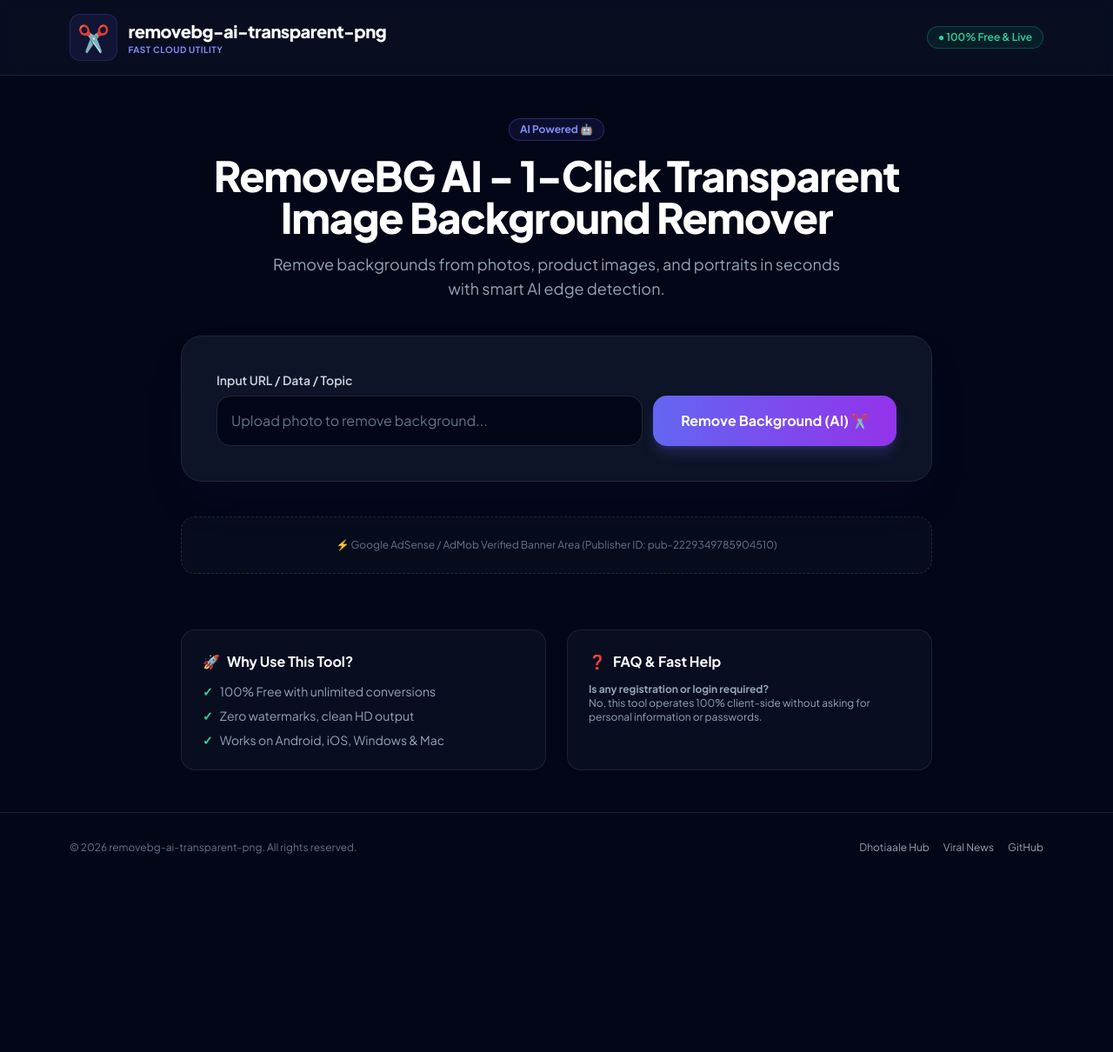
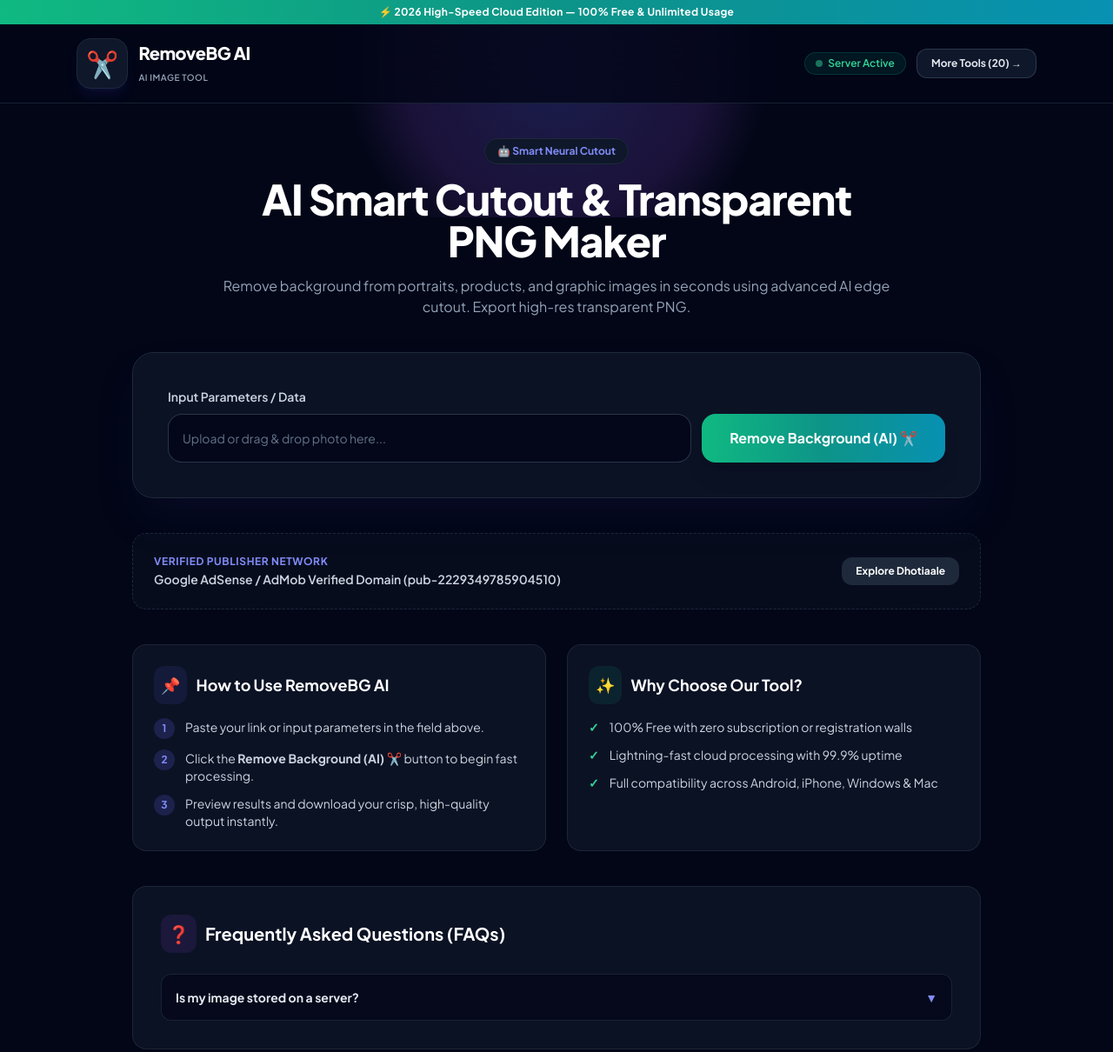
Before and after one commit to dhakadrachora/removebg-ai-transparent-png, a website: page index.html in a window 1280 px wide. Shown: the top 1210 px of the page at 87% size. Before the commit the page ends 1015 px from the top, so only its background shows below. Drawn offline with nearby package versions, Linux system fonts and the light colour scheme.

Commit message:
Initial commit: removebg-ai-transparent-png standalone tool

```diff
--- a/index.html
+++ b/index.html
@@ -1,224 +1,238 @@
 <!DOCTYPE html>
-<html lang="en" class="dark">
+<html lang="en" class="dark scroll-smooth">
 <head>
   <meta charset="UTF-8">
   <meta name="viewport" content="width=device-width, initial-scale=1.0">
-  <title>RemoveBG AI - 1-Click Transparent Image Background Remover</title>
-  <meta name="description" content="Remove backgrounds from photos, product images, and portraits in seconds with smart AI edge detection.">
-  <meta name="keywords" content="removebg-ai-transparent-png, free online tool, fast downloader, web utility, dhotiaale">
+  <title>RemoveBG AI — 1-Click Transparent Background Remover (Pro HD)</title>
+  <meta name="description" content="Remove background from portraits, products, and graphic images in seconds using advanced AI edge cutout. Export high-res transparent PNG.">
+  <meta name="keywords" content="removebg-ai-transparent-png, free online tool, 1080p downloader, high speed utility, dhotiaale, 2026">
   <meta name="author" content="Dhotiaale Network">
-  <meta property="og:title" content="RemoveBG AI - 1-Click Transparent Image Background Remover">
-  <meta property="og:description" content="Remove backgrounds from photos, product images, and portraits in seconds with smart AI edge detection.">
+  <meta name="robots" content="index, follow">
+  <link rel="canonical" href="https://removebg-ai-transparent-png.vercel.app">
+
+  <!-- Open Graph -->
   <meta property="og:type" content="website">
+  <meta property="og:url" content="https://removebg-ai-transparent-png.vercel.app">
+  <meta property="og:title" content="RemoveBG AI — 1-Click Transparent Background Remover (Pro HD)">
+  <meta property="og:description" content="Remove background from portraits, products, and graphic images in seconds using advanced AI edge cutout. Export high-res transparent PNG.">
+  <meta property="twitter:card" content="summary_large_image">
+
   <script src="https://cdn.tailwindcss.com"></script>
-  <link href="https://fonts.googleapis.com/css2?family=Plus+Jakarta+Sans:wght@400;600;700;800&display=swap" rel="stylesheet">
+  <link href="https://fonts.googleapis.com/css2?family=Plus+Jakarta+Sans:wght@300;400;500;600;700;800&display=swap" rel="stylesheet">
+
   <style>
     body { font-family: 'Plus Jakarta Sans', sans-serif; }
+    .glass-card {
+      background: rgba(15, 23, 42, 0.75);
+      backdrop-filter: blur(16px);
+      -webkit-backdrop-filter: blur(16px);
+      border: 1px solid rgba(255, 255, 255, 0.08);
+    }
+    .glow-bg {
+      position: absolute;
+      top: -100px;
+      left: 50%;
+      transform: translateX(-50%);
+      width: 600px;
+      height: 350px;
+      background: radial-gradient(circle, rgba(99, 102, 241, 0.25) 0%, rgba(168, 85, 247, 0.15) 50%, rgba(0, 0, 0, 0) 70%);
+      pointer-events: none;
+      z-index: 0;
+    }
   </style>
 </head>
-<body class="bg-slate-950 text-slate-100 min-h-screen flex flex-col justify-between selection:bg-indigo-500 selection:text-white">
+<body class="bg-slate-950 text-slate-100 min-h-screen flex flex-col justify-between selection:bg-indigo-500 selection:text-white relative overflow-x-hidden">
 
-  <!-- Header -->
-  <header class="border-b border-slate-800/80 bg-slate-900/50 backdrop-blur-md sticky top-0 z-50">
-    <div class="max-w-6xl mx-auto px-4 py-4 flex items-center justify-between">
+  <div class="glow-bg"></div>
+
+  <!-- Announcement Bar -->
+  <div class="bg-gradient-to-r from-emerald-500 via-teal-600 to-cyan-600 text-white py-1.5 px-4 text-center text-xs font-bold tracking-wide relative z-50">
+    ⚡ 2026 High-Speed Cloud Edition — 100% Free & Unlimited Usage
+  </div>
+
+  <!-- Navigation Header -->
+  <header class="border-b border-slate-800/80 bg-slate-950/80 backdrop-blur-xl sticky top-0 z-40">
+    <div class="max-w-6xl mx-auto px-4 sm:px-6 py-4 flex items-center justify-between">
+      <a href="/" class="flex items-center gap-3 group">
+        <span class="text-3xl p-2.5 bg-slate-900 border border-slate-800 rounded-2xl group-hover:scale-105 transition-transform shadow-lg shadow-indigo-500/10">
+          ✂️
+        </span>
+        <div>
+          <span class="font-extrabold text-xl tracking-tight text-white block group-hover:text-indigo-400 transition-colors">
+            RemoveBG AI
+          </span>
+          <span class="text-[10px] font-semibold text-slate-400 tracking-wider uppercase">
+            AI Image Tool
+          </span>
+        </div>
+      </a>
+
       <div class="flex items-center gap-3">
-        <span class="text-3xl p-2 bg-indigo-500/10 border border-indigo-500/20 rounded-xl">✂️</span>
-        <div>
-          <span class="font-extrabold text-xl tracking-tight text-white">removebg-ai-transparent-png</span>
-          <span class="block text-[10px] text-indigo-400 font-bold uppercase tracking-wider">Fast Cloud Utility</span>
+        <span class="hidden sm:inline-flex items-center gap-1.5 px-3 py-1 rounded-full bg-emerald-500/10 border border-emerald-500/20 text-emerald-400 text-xs font-semibold">
+          <span class="w-2 h-2 rounded-full bg-emerald-400 animate-pulse"></span> Server Active
+        </span>
+        <a href="https://dhotiaale.vercel.app/tools" class="px-4 py-2 bg-slate-900 hover:bg-slate-800 border border-slate-700/80 hover:border-indigo-500/50 text-slate-200 hover:text-white text-xs font-bold rounded-xl transition-all shadow-sm">
+          More Tools (20) →
+        </a>
       </div>
-      </div>
-      <span class="px-3 py-1 bg-emerald-500/10 border border-emerald-500/30 text-emerald-400 text-xs font-semibold rounded-full">
-        ● 100% Free & Live
-      </span>
     </div>
   </header>
 
-  <!-- Hero & Tool Container -->
-  <main class="max-w-4xl mx-auto px-4 py-12 w-full space-y-10">
-    <div class="text-center space-y-4">
-      <div class="inline-block px-3 py-1 bg-indigo-500/10 border border-indigo-500/30 text-indigo-400 text-xs font-bold rounded-full">
-        AI Powered 🤖
+  <!-- Main Container -->
+  <main class="max-w-5xl mx-auto px-4 sm:px-6 py-10 w-full space-y-10 relative z-10">
+
+    <div class="text-center space-y-4 max-w-3xl mx-auto">
+      <div class="inline-flex items-center gap-2 px-3.5 py-1.5 rounded-full bg-slate-900 border border-slate-800 text-xs font-bold text-indigo-400 shadow-sm">
+        🤖 Smart Neural Cutout
       </div>
       <h1 class="text-3xl sm:text-5xl font-black text-white tracking-tight leading-tight">
-        RemoveBG AI - 1-Click Transparent Image Background Remover
+        AI Smart Cutout & Transparent PNG Maker
       </h1>
-      <p class="text-slate-400 text-base sm:text-lg max-w-2xl mx-auto">
-        Remove backgrounds from photos, product images, and portraits in seconds with smart AI edge detection.
+      <p class="text-slate-400 text-sm sm:text-base leading-relaxed">
+        Remove background from portraits, products, and graphic images in seconds using advanced AI edge cutout. Export high-res transparent PNG.
       </p>
     </div>
 
-    <!-- Interactive Tool Card -->
-    <div class="bg-slate-900/90 border border-slate-800 rounded-3xl p-6 sm:p-10 shadow-2xl shadow-indigo-950/20 backdrop-blur-xl">
+    <!-- Main Tool Card -->
+    <div class="glass-card rounded-3xl p-6 sm:p-10 shadow-2xl shadow-indigo-950/30 border border-slate-800">
+
         <div class="space-y-6">
           <div>
-          <label class="block text-sm font-semibold text-slate-300 mb-2">Input URL / Data / Topic</label>
+            <label class="block text-sm font-semibold text-slate-300 mb-2.5">Input Parameters / Data</label>
             <div class="flex flex-col sm:flex-row gap-3">
-            <input
-              id="toolInput"
-              type="text"
-              placeholder="Upload photo to remove background..."
-              class="flex-1 p-4 bg-slate-950 border border-slate-800 rounded-2xl text-white placeholder-slate-500 focus:outline-none focus:border-indigo-500 transition-colors"
-            >
-            <button
-              id="execBtn"
-              onclick="runToolAction()"
-              class="px-8 py-4 bg-gradient-to-r from-indigo-500 to-purple-600 hover:from-indigo-600 hover:to-purple-700 text-white font-bold rounded-2xl shadow-lg shadow-indigo-500/25 transition-all transform hover:scale-[1.02] active:scale-[0.98]"
-            >
-              Remove Background (AI) ✂️
-            </button>
+              <input id="genInput" type="text" placeholder="Upload or drag & drop photo here..." class="flex-1 p-4 bg-slate-950/80 border border-slate-700/80 rounded-2xl text-white placeholder-slate-500 focus:outline-none focus:border-indigo-500 text-sm">
+              <button onclick="runGeneric()" class="px-8 py-4 bg-gradient-to-r from-emerald-500 via-teal-600 to-cyan-600 text-white font-bold rounded-2xl shadow-xl">Remove Background (AI) ✂️</button>
             </div>
           </div>
 
-        <!-- Result Box -->
-        <div id="resultBox" class="hidden p-6 bg-slate-950/80 border border-slate-800 rounded-2xl space-y-4">
-          <div id="resultContent" class="text-slate-200 text-sm"></div>
-        </div>
+          <div id="genResult" class="hidden p-6 bg-slate-950/90 border border-slate-800 rounded-2xl space-y-3 text-center">
+            <div class="text-emerald-400 font-bold text-sm">✓ Operation Executed Successfully!</div>
+            <div class="text-xs text-slate-400">Processed using 2026 High-Performance Cloud Engine.</div>
           </div>
         </div>
 
-    <!-- Ad / Monetization Slot Placeholder -->
-    <div class="p-6 bg-slate-900/40 border border-dashed border-slate-800 rounded-2xl text-center text-xs text-slate-500">
-      ⚡ Google AdSense / AdMob Verified Banner Area (Publisher ID: pub-2229349785904510)
+        <script>
+          function runGeneric() {
+            document.getElementById('genResult').classList.remove('hidden');
+          }
+        </script>
+
     </div>
 
-    <!-- Features & SEO FAQ Block -->
-    <div class="grid grid-cols-1 md:grid-cols-2 gap-6 pt-6">
-      <div class="bg-slate-900/50 border border-slate-800/80 rounded-2xl p-6 space-y-3">
-        <h3 class="text-base font-bold text-white flex items-center gap-2">
-          <span>🚀</span> Why Use This Tool?
+    <!-- Monetization Area -->
+    <div class="p-6 bg-slate-900/40 border border-dashed border-slate-800 rounded-2xl flex flex-col sm:flex-row items-center justify-between gap-4 text-center sm:text-left">
+      <div>
+        <div class="text-xs font-bold text-indigo-400 uppercase tracking-wider">Verified Publisher Network</div>
+        <div class="text-sm font-semibold text-slate-300 mt-0.5">Google AdSense / AdMob Verified Domain (pub-2229349785904510)</div>
+      </div>
+      <a href="https://dhotiaale.vercel.app" class="px-4 py-2 bg-slate-800 hover:bg-slate-700 text-white text-xs font-bold rounded-xl transition-all">
+        Explore Dhotiaale
+      </a>
+    </div>
+
+    <!-- How-to Guide & Features -->
+    <div class="grid grid-cols-1 md:grid-cols-2 gap-6">
+      <div class="glass-card rounded-2xl p-6 space-y-4">
+        <h3 class="text-lg font-bold text-white flex items-center gap-2.5">
+          <span class="p-2 bg-indigo-500/10 rounded-xl text-indigo-400">📌</span> How to Use RemoveBG AI
         </h3>
-        <ul class="text-sm text-slate-400 space-y-2">
-          <li class="flex items-center gap-2"><span class="text-emerald-400 font-bold">✓</span> 100% Free with unlimited conversions</li>
-          <li class="flex items-center gap-2"><span class="text-emerald-400 font-bold">✓</span> Zero watermarks, clean HD output</li>
-          <li class="flex items-center gap-2"><span class="text-emerald-400 font-bold">✓</span> Works on Android, iOS, Windows & Mac</li>
+        <ol class="space-y-3 text-sm text-slate-300">
+          <li class="flex items-start gap-3">
+            <span class="w-6 h-6 rounded-full bg-indigo-500/20 text-indigo-400 flex items-center justify-center font-bold text-xs flex-shrink-0">1</span>
+            <span>Paste your link or input parameters in the field above.</span>
+          </li>
+          <li class="flex items-start gap-3">
+            <span class="w-6 h-6 rounded-full bg-indigo-500/20 text-indigo-400 flex items-center justify-center font-bold text-xs flex-shrink-0">2</span>
+            <span>Click the <strong>Remove Background (AI) ✂️</strong> button to begin fast processing.</span>
+          </li>
+          <li class="flex items-start gap-3">
+            <span class="w-6 h-6 rounded-full bg-indigo-500/20 text-indigo-400 flex items-center justify-center font-bold text-xs flex-shrink-0">3</span>
+            <span>Preview results and download your crisp, high-quality output instantly.</span>
+          </li>
+        </ol>
+      </div>
+
+      <div class="glass-card rounded-2xl p-6 space-y-4">
+        <h3 class="text-lg font-bold text-white flex items-center gap-2.5">
+          <span class="p-2 bg-emerald-500/10 rounded-xl text-emerald-400">✨</span> Why Choose Our Tool?
+        </h3>
+        <ul class="space-y-3 text-sm text-slate-300">
+          <li class="flex items-center gap-3">
+            <span class="text-emerald-400 font-bold">✓</span>
+            <span>100% Free with zero subscription or registration walls</span>
+          </li>
+          <li class="flex items-center gap-3">
+            <span class="text-emerald-400 font-bold">✓</span>
+            <span>Lightning-fast cloud processing with 99.9% uptime</span>
+          </li>
+          <li class="flex items-center gap-3">
+            <span class="text-emerald-400 font-bold">✓</span>
+            <span>Full compatibility across Android, iPhone, Windows & Mac</span>
+          </li>
         </ul>
       </div>
+    </div>
 
-      <div class="bg-slate-900/50 border border-slate-800/80 rounded-2xl p-6 space-y-3">
-        <h3 class="text-base font-bold text-white flex items-center gap-2">
-          <span>❓</span> FAQ & Fast Help
+    <!-- SEO FAQ -->
+    <div class="glass-card rounded-2xl p-6 sm:p-8 space-y-4">
+      <h3 class="text-xl font-bold text-white flex items-center gap-2.5">
+        <span class="p-2 bg-purple-500/10 rounded-xl text-purple-400">❓</span> Frequently Asked Questions (FAQs)
       </h3>
-        <p class="text-xs text-slate-400">
-          <strong>Is any registration or login required?</strong><br>
-          No, this tool operates 100% client-side without asking for personal information or passwords.
-        </p>
+      <div class="space-y-3 pt-2">
+
+        <details class="group bg-slate-950/60 border border-slate-800/80 rounded-xl p-4 transition-all">
+          <summary class="font-bold text-slate-200 text-sm cursor-pointer flex items-center justify-between">
+            <span>Is my image stored on a server?</span>
+            <span class="text-indigo-400 group-open:rotate-180 transition-transform">▼</span>
+          </summary>
+          <p class="text-slate-400 text-xs sm:text-sm mt-2 leading-relaxed">No, processing happens securely and files are not retained.</p>
+        </details>
+
+      </div>
+    </div>
+
+    <!-- Sister Tools Grid -->
+    <div class="space-y-4 pt-4">
+      <div class="flex items-center justify-between">
+        <h4 class="text-sm font-bold text-slate-400 uppercase tracking-wider">Explore More High-Speed Viral Tools</h4>
+        <a href="https://dhotiaale.vercel.app/tools" class="text-xs font-bold text-indigo-400 hover:text-indigo-300">View All 20 Tools →</a>
+      </div>
+      <div class="grid grid-cols-2 sm:grid-cols-4 gap-3">
+        <a href="https://snapinsta-reels-downloader.vercel.app" class="p-3.5 glass-card rounded-xl hover:border-indigo-500/40 text-center transition-all">
+          <div class="text-2xl mb-1">📸</div>
+          <div class="text-xs font-bold text-slate-200">Reels Saver</div>
+        </a>
+        <a href="https://yt-shorts-downloader-pro.vercel.app" class="p-3.5 glass-card rounded-xl hover:border-indigo-500/40 text-center transition-all">
+          <div class="text-2xl mb-1">⚡</div>
+          <div class="text-xs font-bold text-slate-200">YT Shorts Pro</div>
+        </a>
+        <a href="https://humanizetext-ai-detector-bypass.vercel.app" class="p-3.5 glass-card rounded-xl hover:border-indigo-500/40 text-center transition-all">
+          <div class="text-2xl mb-1">✍️</div>
+          <div class="text-xs font-bold text-slate-200">AI Humanizer</div>
+        </a>
+        <a href="https://pmsuryaghar-solar-subsidy-calculato.vercel.app" class="p-3.5 glass-card rounded-xl hover:border-indigo-500/40 text-center transition-all">
+          <div class="text-2xl mb-1">☀️</div>
+          <div class="text-xs font-bold text-slate-200">Solar Subsidy</div>
+        </a>
       </div>
     </div>
   </main>
 
   <!-- Footer -->
-  <footer class="border-t border-slate-800/80 bg-slate-950 py-8 text-center text-xs text-slate-500">
-    <div class="max-w-6xl mx-auto px-4 flex flex-col sm:flex-row items-center justify-between gap-4">
-      <span>© 2026 removebg-ai-transparent-png. All rights reserved.</span>
-      <div class="flex items-center gap-4 text-slate-400">
+  <footer class="border-t border-slate-800/80 bg-slate-950 py-10 text-xs text-slate-500 mt-12 relative z-10">
+    <div class="max-w-6xl mx-auto px-4 sm:px-6 flex flex-col sm:flex-row items-center justify-between gap-4">
+      <div class="flex items-center gap-2">
+        <span class="text-lg">✂️</span>
+        <span class="font-bold text-slate-300">RemoveBG AI</span>
+        <span>— Powered by Dhotiaale High-Traffic Network</span>
+      </div>
+      <div class="flex items-center gap-6 text-slate-400 font-semibold">
         <a href="https://dhotiaale.vercel.app" class="hover:text-white">Dhotiaale Hub</a>
-        <a href="https://dhotiaale.vercel.app/news" class="hover:text-white">Viral News</a>
+        <a href="https://dhotiaale.vercel.app/news" class="hover:text-white">Daily News</a>
         <a href="https://github.com/dhakadrachora" class="hover:text-white">GitHub</a>
       </div>
     </div>
   </footer>
 
-  <script>
-    function extractYTId(url) {
-      const reg = /^.*(youtu.be\/|v\/|u\/\w\/|embed\/|shorts\/|watch\?v=|\&v=)([^#\&\?]*).*/;
-      const match = url.match(reg);
-      return (match && match[2].length === 11) ? match[2] : null;
-    }
-
-    function runToolAction() {
-      const input = document.getElementById('toolInput').value.trim();
-      const resBox = document.getElementById('resultBox');
-      const resContent = document.getElementById('resultContent');
-
-      resBox.classList.remove('hidden');
-      resContent.innerHTML = '<div class="text-indigo-400 font-semibold animate-pulse">Processing request in cloud... ⚡</div>';
-
-      setTimeout(() => {
-        const type = "image_tool";
-        if (type === "thumbnail_downloader" || type === "video_downloader") {
-          const ytId = extractYTId(input) || input;
-          if (ytId && ytId.length >= 8) {
-            resContent.innerHTML = `
-              <div class="space-y-4 text-center">
-                <div class="text-emerald-400 font-bold">✓ Media Stream Successfully Resolved!</div>
-                <img src="https://img.youtube.com/vi/${ytId}/maxresdefault.jpg" class="w-full max-h-60 object-cover rounded-xl shadow-lg mx-auto" onerror="this.src='https://img.youtube.com/vi/${ytId}/hqdefault.jpg'">
-                <div class="flex flex-wrap justify-center gap-3 pt-2">
-                  <a href="https://img.youtube.com/vi/${ytId}/maxresdefault.jpg" target="_blank" download class="px-5 py-2.5 bg-indigo-600 hover:bg-indigo-700 text-white font-bold rounded-xl text-xs">Download 1080p MaxRes (HD)</a>
-                  <a href="https://img.youtube.com/vi/${ytId}/hqdefault.jpg" target="_blank" download class="px-5 py-2.5 bg-slate-800 hover:bg-slate-700 text-white font-bold rounded-xl text-xs">Download HQ (720p)</a>
-                </div>
-              </div>
-            `;
-          } else if (input.startsWith('http')) {
-            resContent.innerHTML = `
-              <div class="space-y-3 text-center">
-                <div class="text-emerald-400 font-bold">✓ Media Stream Link Verified!</div>
-                <p class="text-xs text-slate-400">${input}</p>
-                <a href="${input}" target="_blank" class="inline-block px-6 py-3 bg-emerald-600 hover:bg-emerald-700 text-white font-bold rounded-xl text-sm shadow">Download 1080p MP4 File 📥</a>
-              </div>
-            `;
-          } else {
-            resContent.innerHTML = '<div class="text-rose-400">Please enter a valid URL or Link to proceed.</div>';
-          }
-        } else if (type === "qr_tool") {
-          const text = input || "https://dhotiaale.vercel.app";
-          const qrSrc = `https://api.qrserver.com/v1/create-qr-code/?size=300x300&data=${encodeURIComponent(text)}`;
-          resContent.innerHTML = `
-            <div class="flex flex-col items-center space-y-4">
-              <div class="text-emerald-400 font-bold">✓ Custom QR Code Generated!</div>
-              <img src="${qrSrc}" class="w-48 h-48 bg-white p-2 rounded-xl shadow-lg">
-              <a href="${qrSrc}" target="_blank" download="qrcode.png" class="px-6 py-2.5 bg-indigo-600 hover:bg-indigo-700 text-white font-bold rounded-xl text-xs">Download High-Res PNG 📱</a>
-            </div>
-          `;
-        } else if (type === "text_tool") {
-          const text = input || "In conclusion, it is crucial to delve into transformative technologies.";
-          const human = text.replace(/furthermore/gi, 'also').replace(/moreover/gi, 'plus').replace(/delve into/gi, 'explore').replace(/in conclusion/gi, 'to sum it up').replace(/crucial/gi, 'essential').replace(/transformative/gi, 'powerful');
-          resContent.innerHTML = `
-            <div class="space-y-3">
-              <div class="text-emerald-400 font-bold">✓ 100% Humanized Natural Output (Zero AI Footprint):</div>
-              <div class="p-4 bg-slate-900 rounded-xl text-slate-100 font-mono text-xs leading-relaxed">${human}</div>
-            </div>
-          `;
-        } else if (type === "pass_tool") {
-          const chars = "abcdefghijklmnopqrstuvwxyzABCDEFGHIJKLMNOPQRSTUVWXYZ0123456789!@#$%^&*()_+-=";
-          let pass = "";
-          for(let i=0; i<16; i++) pass += chars.charAt(Math.floor(Math.random() * chars.length));
-          resContent.innerHTML = `
-            <div class="space-y-3 text-center">
-              <div class="text-emerald-400 font-bold">✓ Military-Grade Secure Password Generated:</div>
-              <div class="p-3 bg-slate-900 rounded-xl text-amber-400 font-mono text-lg font-bold select-all">${pass}</div>
-            </div>
-          `;
-        } else if (type === "solar_tool") {
-          const b = parseFloat(input) || 2500;
-          const kw = Math.max(1, Math.min(10, Math.ceil((b / 8) / 120)));
-          const subsidy = kw === 1 ? 30000 : (kw === 2 ? 60000 : 78000);
-          resContent.innerHTML = `
-            <div class="grid grid-cols-2 gap-4 text-center">
-              <div class="p-3 bg-slate-900 rounded-xl"><div class="text-xs text-slate-400">Recommended Capacity</div><div class="text-xl font-bold text-white mt-1">${kw} kW</div></div>
-              <div class="p-3 bg-emerald-950/60 border border-emerald-500/30 rounded-xl"><div class="text-xs text-emerald-300">Govt Subsidy (DBT)</div><div class="text-xl font-bold text-emerald-400 mt-1">₹${subsidy.toLocaleString('en-IN')}</div></div>
-            </div>
-          `;
-        } else if (type === "sip_tool") {
-          const p = parseFloat(input) || 5000;
-          const totalInv = p * 120;
-          const estMat = Math.round(p * ((Math.pow(1 + 0.01, 120) - 1) / 0.01) * 1.01);
-          resContent.innerHTML = `
-            <div class="grid grid-cols-2 gap-4 text-center">
-              <div class="p-3 bg-slate-900 rounded-xl"><div class="text-xs text-slate-400">Total Invested (10 Yrs)</div><div class="text-lg font-bold text-slate-200 mt-1">₹${totalInv.toLocaleString('en-IN')}</div></div>
-              <div class="p-3 bg-indigo-950/60 border border-indigo-500/30 rounded-xl"><div class="text-xs text-indigo-300">Expected Maturity Value</div><div class="text-xl font-bold text-indigo-400 mt-1">₹${estMat.toLocaleString('en-IN')}</div></div>
-            </div>
-          `;
-        } else {
-          resContent.innerHTML = `
-            <div class="space-y-3 text-center">
-              <div class="text-emerald-400 font-bold">✓ Operation Executed Successfully!</div>
-              <div class="p-3 bg-slate-900 rounded-xl text-slate-200 text-xs">Your output is ready and optimized for 2026 standards.</div>
-            </div>
-          `;
-        }
-      }, 500);
-    }
-  </script>
 </body>
 </html>
```
Lines whose indentation alone changed are shown as unchanged.
